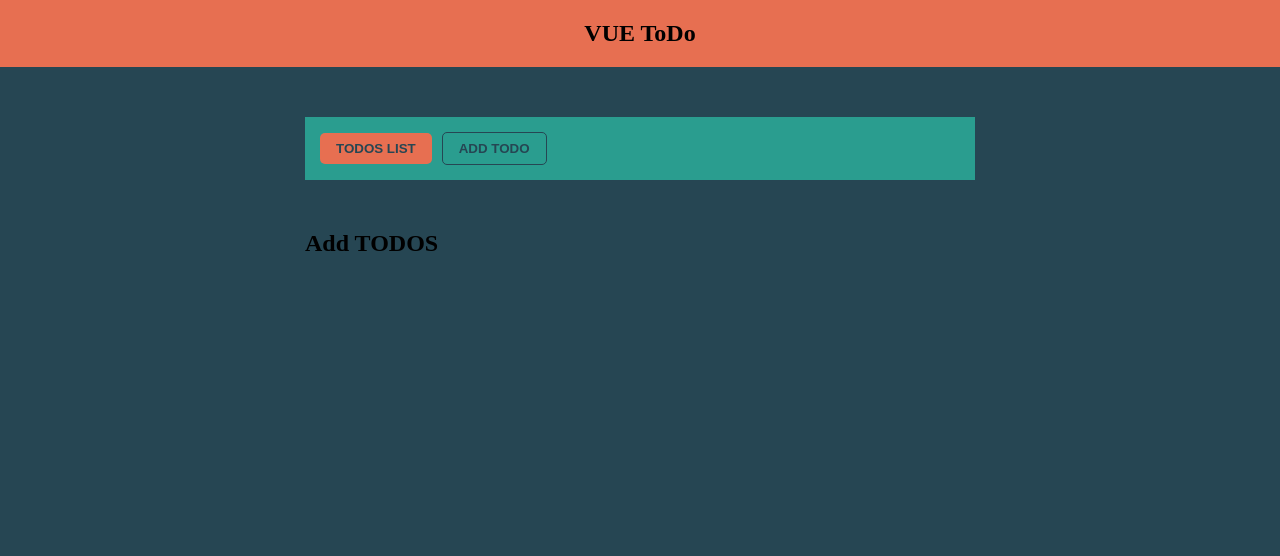
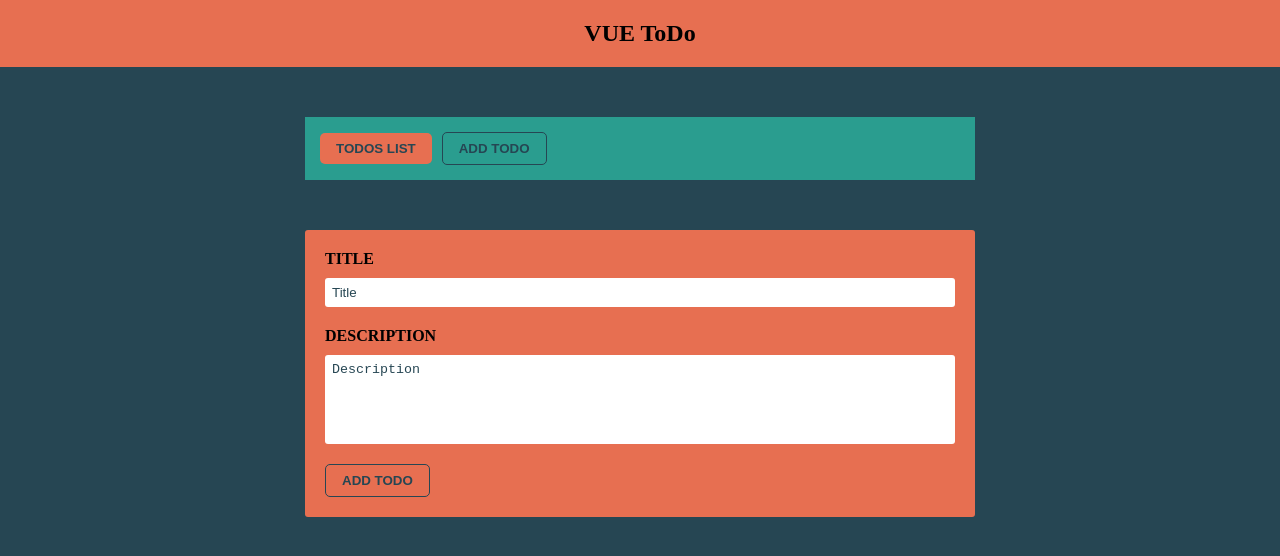
Before and after one commit to urke90/VUE-todo-app, a Vue app: page / in a window 1280 px wide. Both pictures are taken after a click on the button "ADD TODO". Shown: the top 556 px of the page. Built offline with nearby package versions, Linux system fonts and the light colour scheme.

Commit message:
add-todo-form-implemented

```diff
--- a/src/components/todo/AddTodo.vue
+++ b/src/components/todo/AddTodo.vue
@@ -1,3 +1,84 @@
 <template>
-    <h2>Add TODOS</h2>
+    <form @submit.prevent="getFormData" class="add-todo__form">
+        <div class="form__group">
+            <label class="add-todo__label" for="title">
+                Title
+            </label>
+            <input
+                type="text"
+                name="title"
+                id="title"
+                placeholder="Title"
+                ref="title"
+            />
+        </div>
+        <div class="form__group">
+            <label class="add-todo__label" for="description">
+                Description
+            </label>
+            <textarea
+                name="description"
+                id="description"
+                cols="30"
+                rows="5"
+                placeholder="Description"
+                ref="description"
+            ></textarea>
+        </div>
+        <base-button type="submit" class="bla" className="btn btn--secondary">
+            Add Todo
+        </base-button>
+    </form>
 </template>
+
+<script>
+import { v4 as uuidv4 } from 'uuid';
+export default {
+    methods: {
+        getFormData() {
+            const title = this.$refs.title.value;
+            const description = this.$refs.description.value;
+            if (title.trim() == '' || description.trim() == '') {
+                return;
+            }
+            const todo = {
+                id: uuidv4(),
+                title,
+                description
+            };
+            this.addTodo(todo);
+        }
+    },
+    inject: ['addTodo']
+};
+</script>
+
+<style scoped>
+.add-todo__label {
+    margin-bottom: 10px;
+    text-transform: uppercase;
+    font-weight: 600;
+}
+.form__group {
+    display: flex;
+    flex-direction: column;
+    margin-bottom: 20px;
+}
+.add-todo__form {
+    background-color: #e76f51;
+    padding: 20px;
+    border-radius: 3px;
+}
+input,
+textarea {
+    border-radius: 3px;
+    outline: none;
+    border: none;
+    padding: 7px;
+    resize: none;
+}
+input::placeholder,
+textarea::placeholder {
+    color: #264653;
+}
+</style>
--- a/src/components/todo/StoredTodos.vue
+++ b/src/components/todo/StoredTodos.vue
@@ -18,10 +18,6 @@ export default {
     components: {
         TodoItem
     },
-    data() {
-        console.log('this', this);
-        return {};
-    },
     inject: ['storedTodos']
 };
 </script>
--- a/src/components/todo/TheTodos.vue
+++ b/src/components/todo/TheTodos.vue
@@ -10,8 +10,6 @@ import TodosNav from '../navigation/TodosNav';
 import StoredTodos from './StoredTodos.vue';
 import AddTodo from './AddTodo.vue';
 
-import { v4 as uuidv4 } from 'uuid';
-
 export default {
     components: {
         TodosNav,
@@ -21,31 +19,23 @@ export default {
     data() {
         return {
             selectedTab: 'stored-todos',
-            storedTodos: [
-                {
-                    id: uuidv4(),
-                    title: 'Dog',
-                    description: 'walk the dog',
-                    completed: false
-                },
-                {
-                    id: uuidv4(),
-                    title: 'School',
-                    description: 'go to school',
-                    completed: false
-                }
-            ]
+            storedTodos: []
         };
     },
     methods: {
         switchTabHandler(tab) {
             this.selectedTab = tab;
+        },
+        addTodo(todo) {
+            this.storedTodos.unshift(todo);
+            this.selectedTab = 'stored-todos';
         }
     },
     provide() {
         return {
             switchTab: this.switchTabHandler,
-            storedTodos: this.storedTodos
+            storedTodos: this.storedTodos,
+            addTodo: this.addTodo
         };
     }
 };
--- a/src/components/todo/TodoItem.vue
+++ b/src/components/todo/TodoItem.vue
@@ -10,7 +10,7 @@
                 Completed
                 <input type="checkbox" name="completed" class="todo__input" />
             </label>
-            <base-button class="btn btn--secondary">Remove</base-button>
+            <base-button className="btn btn--secondary">Remove</base-button>
         </div>
     </li>
 </template>
@@ -29,14 +29,7 @@ export default {
         id: {
             type: String,
             required: true
-        },
-        completed: {
-            type: Boolean,
-            required: true
         }
-    },
-    data() {
-        return {};
     }
 };
 </script>
```
